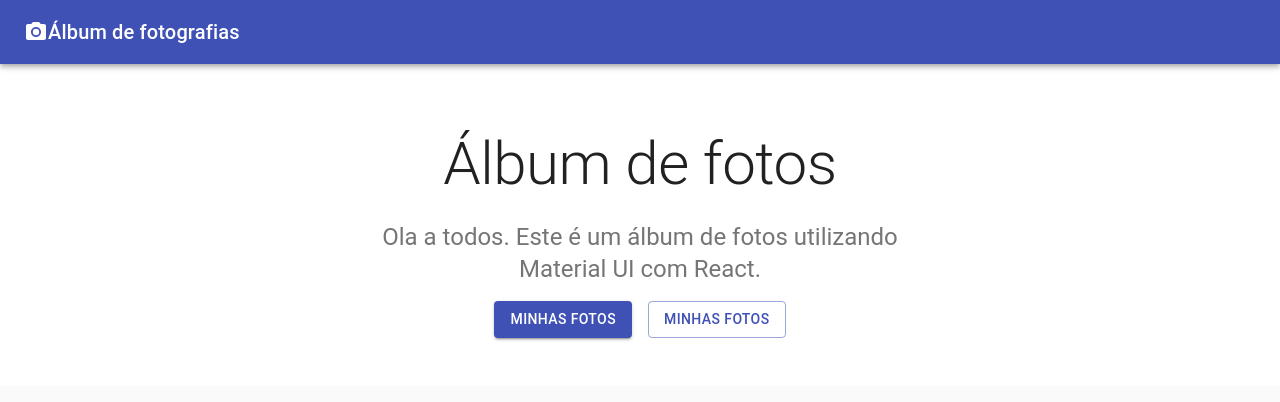
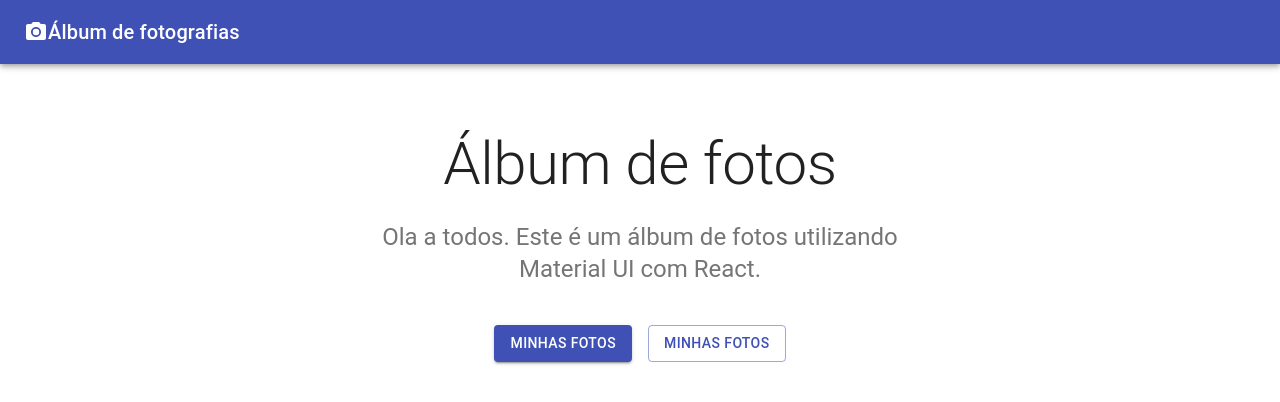
Before and after one commit to henriquechsf/material-ui-react, a React (Create React App) app: page / in a window 1280 px wide. Shown: the top 402 px of the page. Built offline with nearby package versions, Linux system fonts and the light colour scheme; the HTML template or start-up script is replaced by a standard one.

Commit message:
feat: adiciona estilos

```diff
--- a/src/App.jsx
+++ b/src/App.jsx
@@ -43,7 +43,7 @@ const App = () => {
                         <Typography variant='h5' align='center' color='textSecondary' paragraph>
                             Ola a todos. Este é um álbum de fotos utilizando Material UI com React.
                         </Typography>
-                        <div>
+                        <div className={classes.buttons}>
                             <Grid container spacing={2} justify='center'>
                                 <Grid item>
                                     <Button variant='contained' color='primary'>
--- a/src/styles.js
+++ b/src/styles.js
@@ -5,6 +5,12 @@ const useStyles = makeStyles((theme) => ({
     container: {
         backgroundColor: theme.palette.background.paper,
         padding: theme.spacing(8, 0, 6)
+    },
+    icon: {
+        marginRight: '20px'
+    },
+    buttons: {
+        marginTop: '40px'
     }
 }));
 
```
